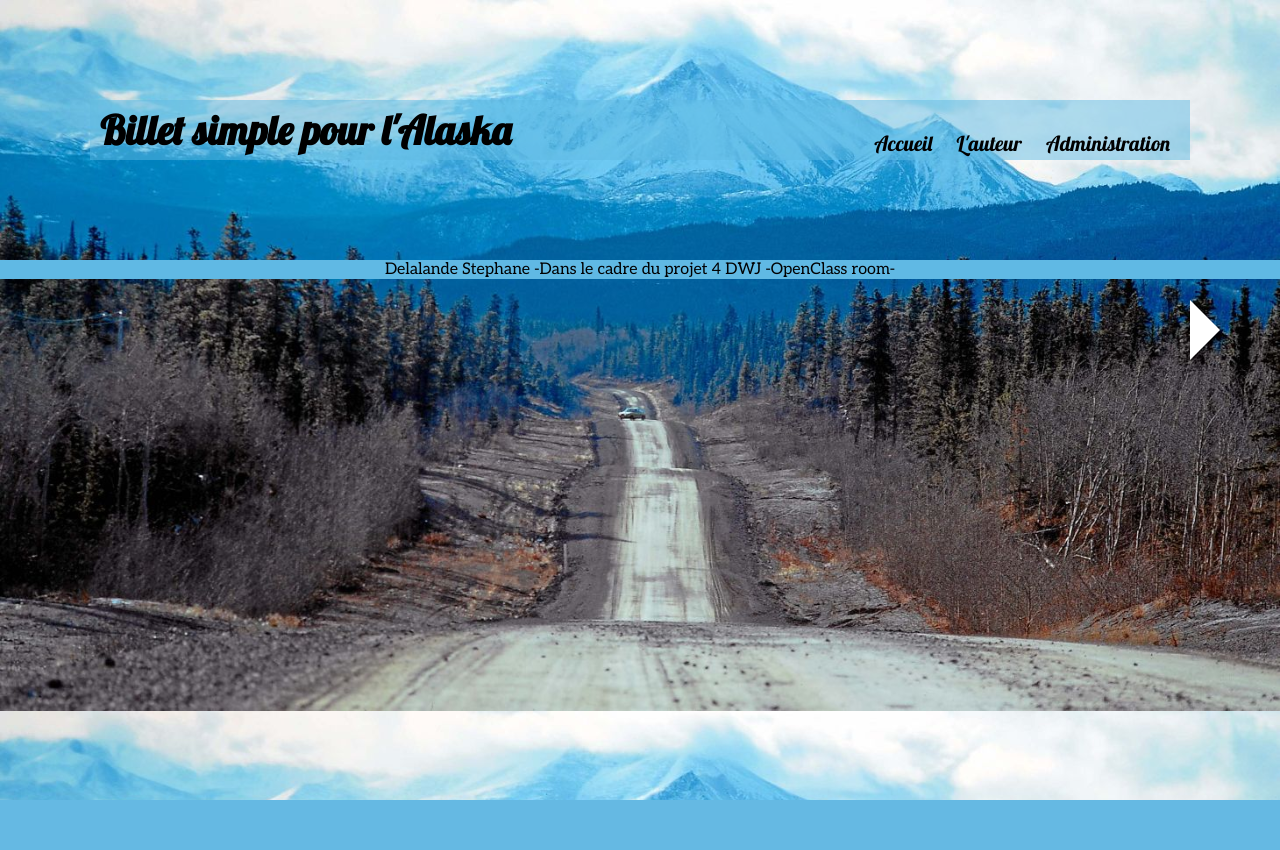
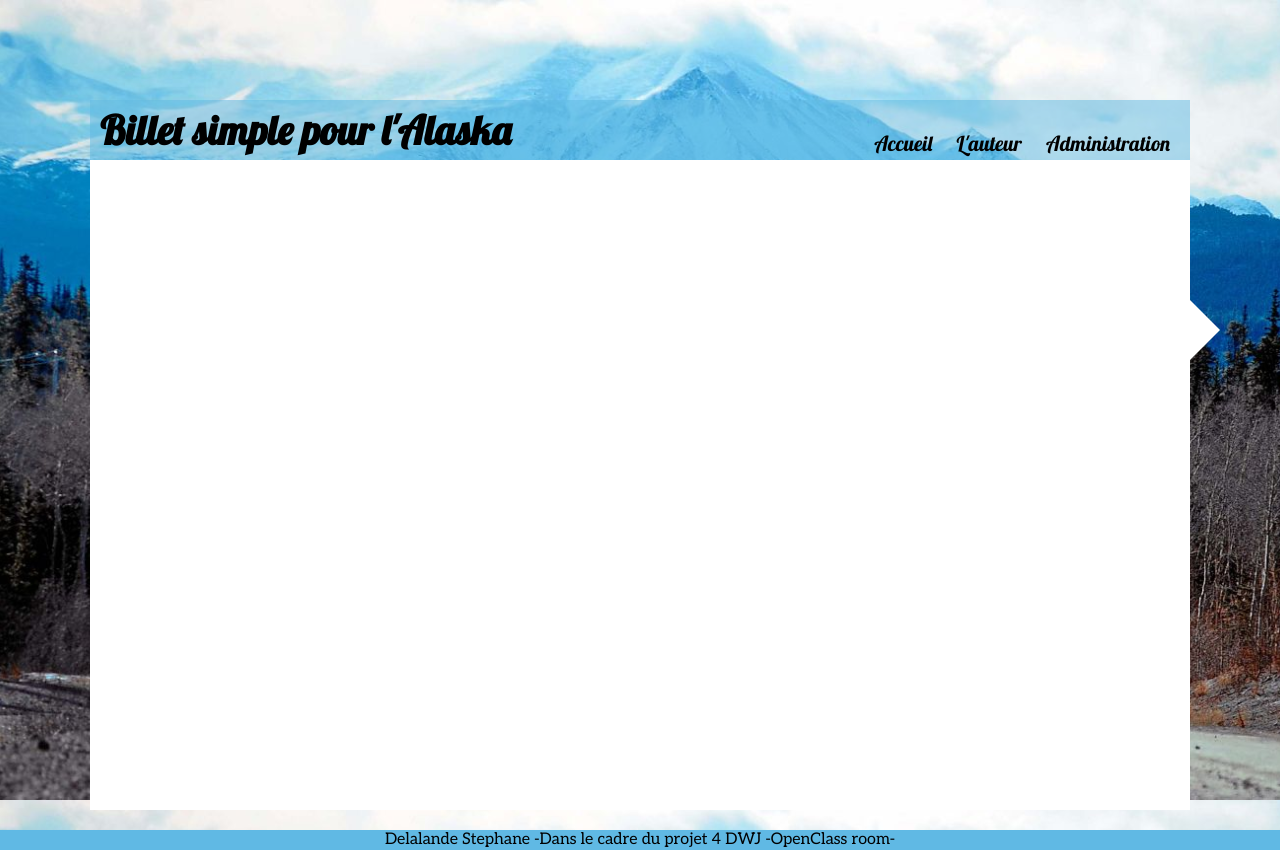
Before and after one commit to DelalandeStephane/DWJP4, a PHP site: page / in a window 1280 px wide. Before the commit the page ends 800 px from the top, so only its background shows below. Run offline with PHP 8.4, Linux system fonts and the light colour scheme; data that the repository does not hold is empty.

Commit message:
Modification: Transfert fonction report et correction CSS pour placement footer

```diff
--- a/controller/backend.php
+++ b/controller/backend.php
@@ -6,12 +6,12 @@ require_once('model/securityManager.php');
 
 /* Affichage de la vue creation */
 
-function adminRequest($id, $userpw) {
+function adminRequest($username, $userpw) {
 	$securityManager = new delalande\forteroche\model\securityManager();
-	$access = $securityManager->reqPassword($id);
+	$access = $securityManager->reqPassword($username);
 	$name= $access['name'];
 	$pass = $access['password'];
-	if($id == $name && password_verify($userpw, $pass)) {
+	if($username == $name && password_verify($userpw, $pass)) {
 		$_SESSION['access'] = true;
 		require('view/backend/home.php');
 	} else {
--- a/controller/frontend.php
+++ b/controller/frontend.php
@@ -27,10 +27,6 @@ function listChapters($page)
 			}
 		}
 	}
-	else {
-		$back = 1;
-		$next = 2;
-	}
 	require('view/frontend/chaptersView.php');
 }
 /* affiche chapitre + commentaires*/
@@ -38,14 +34,27 @@ function chapter()
 {
 	$commentManager = new delalande\forteroche\model\commentManager();
 	$postManager = new delalande\forteroche\model\PostManager();
-	$chapter = $postManager->getPost($_GET['id']);
-	$comments =$commentManager->getComments($_GET['id']);
-	if(isset($_GET['report'])){
-		$report =$commentManager->reportComment($_GET['report']);
+
+	if(isset($_GET['id']) && !empty($_GET['id'])) {
+		$chapter = $postManager->getPost($_GET['id']);
+		$comments =$commentManager->getComments($_GET['id']);
+	}
+
+    require('view/frontend/singleView.php');
+}
+
+function reportCom(){
+
+	$commentManager = new delalande\forteroche\model\commentManager();
+
+	if(isset($_GET['idcom']) && !empty($_GET['idcom'])){
+		$report =$commentManager->reportComment($_GET['idcom']);
 		 header('Location: index.php?action=chapter&id='.$_GET['id']);
 	}
-    require('view/frontend/singleView.php');
+
 }
+
+
 /* envoi commentaire */
 function sendComment($chapterId, $author, $comment)
 {
--- a/index.php
+++ b/index.php
@@ -11,7 +11,6 @@ try {
 				listChapters($_GET['page']);
 			} else {
 				throw new Exception(" page non existante");
-
 			}
 		}
 		/*Affiche un chapitre selectionné + commentaires*/
@@ -28,6 +27,12 @@ try {
                 throw new Exception('Erreur : aucun identifiant de chapitre envoyé');
             }
         }
+        /* Commentaire signalé*/
+        elseif ($_GET['action'] == 'report') {
+        	if (isset($_GET['id'])) {
+        		reportCom();
+        	}
+		}
         /*page auteur*/
 		elseif ($_GET['action'] == 'author') {
 			authorPage();
@@ -43,7 +48,9 @@ try {
 	 	/* Authentification utilisateur*/
 	 	elseif($_GET['action'] == 'adminrequest') {
 	 		if(isset($_POST['user-name']) && isset($_POST['user-pw'])) {
-				adminRequest($_POST['user-name'],$_POST['user-pw']);
+				adminRequest(htmlspecialchars($_POST['user-name']),htmlspecialchars($_POST['user-pw']));
+			 } else {
+			 	throw new Exception("Erreur :pas d'identifiant ou de mot de passe envoyé");
 			 }
 		}
 			/*Verifie l'acces à la zone d'administration*/
--- /dev/null
+++ b/public/css/responsive.css
@@ -0,0 +1,5 @@
+@media all and (max-height: 800px) {
+	footer {
+
+	}
+}
--- a/public/css/style.css
+++ b/public/css/style.css
@@ -10,9 +10,14 @@
 body {
 	font-family: 'Aleo', serif;
 	background-image: url(../img/bg-alaska3.jpg);
-	background-size: 100%;
-	background-attachment: fixed;
-	height: 100%;
+	background-size: cover;
+	background-attachment: fixed ;
+}
+
+html, body {
+   margin:0;
+   padding:0;
+   height:100%;
 }
 
 a {
@@ -31,8 +36,15 @@ h1{
 
 .container {
 	max-width:1100px;
-	margin: 100px auto;
+	margin:auto;
+	margin-top: 100px;
 	position: relative;
+}
+
+.main {
+   min-height:100%;
+   position:relative;
+   overflow: hidden;
 }
 
 /*------ HEADER ------*/
@@ -57,6 +69,7 @@ header li {
 .content {
 	display:flex;
 	background-color:white;
+	min-height: 650px;
 }
 
 .index-page {
@@ -70,7 +83,7 @@ header li {
 
 .content h3 {
 	font-size:2em;
-	margin:20px 0 80px 0;
+	margin:70px 0 80px 0;
 	text-align: center
 }
 
@@ -182,6 +195,8 @@ input {
 footer {
   	background: #60b9e4;
 	text-align: center;
+	margin-top: 20px;
+   	height:20px;
 }
 
 /* auteur*/
@@ -215,3 +230,7 @@ footer {
 .password-area h3 {
 	padding: 20px;
 }
+
+.error {
+	color: red;
+}
--- a/view/backend/chapterListView.php
+++ b/view/backend/chapterListView.php
@@ -9,7 +9,7 @@
 				<th>date de creation</th>
 				<th>derniere modification</th>
 				<th>modifier</th>
-				<th>suprimmer</th>
+				<th>supprimer</th>
 			</tr>
 		<?php
         while ($data = $posts->fetch())
--- a/view/backend/commentListView.php
+++ b/view/backend/commentListView.php
@@ -6,9 +6,9 @@
 				<th>ID</th>
                 <th>identifiant chapitre</th>
 				<th>pseudo</th>
-				<th>Commetaire</th>
+				<th>Commentaire</th>
 				<th>date de publication</th>
-				<th>suprimmer</th>
+				<th>supprimer</th>
 			</tr>
 		<?php
         while ($data = $comments->fetch())
--- a/view/backend/reportCommentsView.php
+++ b/view/backend/reportCommentsView.php
@@ -6,10 +6,10 @@
 				<th>ID</th>
                 <th>identifiant chapitre</th>
 				<th>pseudo</th>
-				<th>Commetaire</th>
+				<th>Commentaire</th>
 				<th>date de publication</th>
                 <th>valider</th>
-				<th>suprimmer</th>
+				<th>supprimer</th>
 			</tr>
 		<?php
         while ($data = $comments->fetch())
--- a/view/frontend/chaptersView.php
+++ b/view/frontend/chaptersView.php
@@ -5,8 +5,7 @@
 					<a href="index.php?page=<?= $back ?>" class="triangle nav-bar-page" id="triangle-left"></a>
 				<?php endif; ?>
 				<?php if(isset($_GET['page']) && !empty($_GET['page']) && $_GET['page'] != $nbPage ): ?>
-					<a href="index.php?page=<?= $next ?>" class="triangle nav-bar-page" id="triangle-right">
-					</a>
+					<a href="index.php?page=<?= $next ?>" class="triangle nav-bar-page" id="triangle-right"></a>
 				<?php endif; ?>
 			</div>
 		<section id="index-content" class="content">
--- a/view/frontend/singleView.php
+++ b/view/frontend/singleView.php
@@ -28,7 +28,7 @@
 			</header>
 			<div class="comment-content">
 				<p><?= $comment['comment'] ?></p>
-				<a href="?action=chapter&id=<?= $chapter['id'] ?>&report=<?= $comment['id'] ?>" class="comment-alert">Signaler le commentaire</a>
+				<a href="?action=report&idcom=<?= $comment['id']?>&id=<?= $chapter['id'] ?>#chapter-comment" class="comment-alert">Signaler le commentaire</a>
 			</div>
 			</div>
 		<?php
--- a/view/frontend/template.php
+++ b/view/frontend/template.php
@@ -6,6 +6,7 @@
 	<link rel="stylesheet" type="text/css" href="public/css/style.css">
 </head>
 <body>
+	<div class="main">
 		<div class="container">
 			<header>
 				<h1><a href="index.php">Billet simple pour l'Alaska</a></h1>
@@ -17,8 +18,11 @@
 			</header>
 				<?= $content ?>
 		</div>
+	</div>
 	<footer>
 		<p>Delalande Stephane -Dans le cadre du projet 4  DWJ -OpenClass room-</p>
 	</footer>
+
+
 </body>
 </html>
```
Also changed, not shown: public/js/main.js (+4 -4 lines), view/frontend/password.php (+5 -8 lines). Lines whose indentation alone changed are shown as unchanged.
